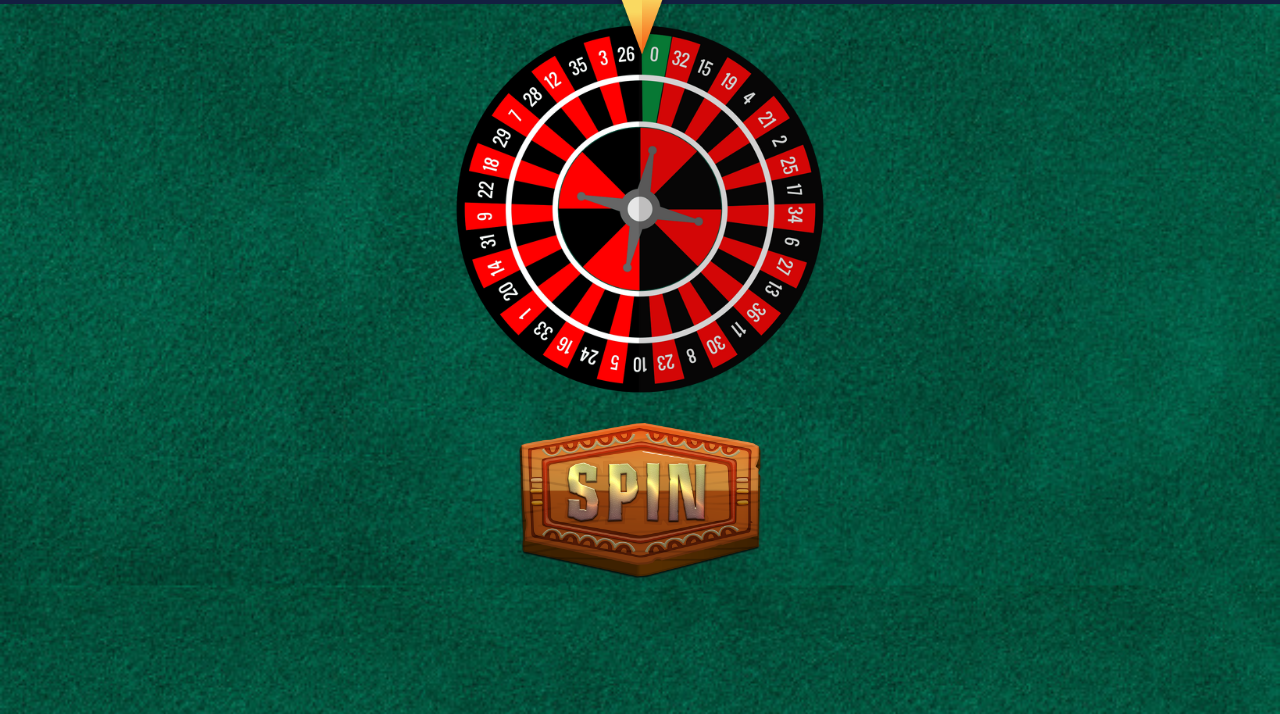
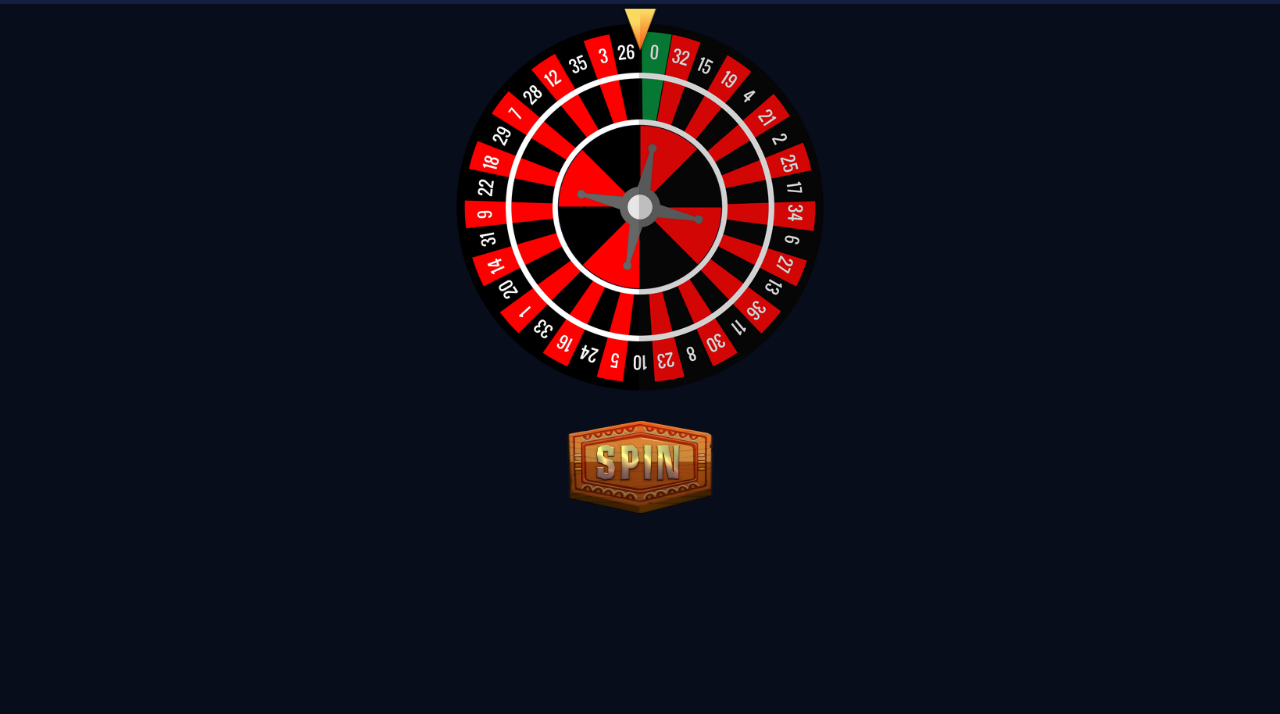
Before and after one commit to FrostKalashnikov/CarameloDaFortuna, a website: page Pages/Roulette.html in a window 1280 px wide. Shown: the part 86-800 px from the top of the page. Drawn offline with Linux system fonts and the light colour scheme.

Commit message:
Add files via upload

```diff
--- a/Pages/Styles/Roulette.css
+++ b/Pages/Styles/Roulette.css
@@ -1,5 +1,5 @@
 body {
-    background-image: url(../background.jpg);
+    background-color:#080D1C;
     background-size: cover;
     background-position: center;
 }
@@ -12,22 +12,22 @@ body {
 }
 
 .marker {
-    position: absolute;
-    width: 60px;
-    left: 172px;
-    top: -20px;
-    z-index: 2;
+    height: 50px;
+    position:absolute;
+    left: 50%;
+    z-index: 3;
+    transform:translateX(-50%)
 }
 
 .wheel {
     width: 100%;
     height: 100%;
-    margin-top: 5px;
+    margin-top: 3px;
 }
 
 .button {
     display: block;
-    width: 250px;
+    width: 150px;
     margin: 10px auto;
     cursor: pointer;
 }
```
